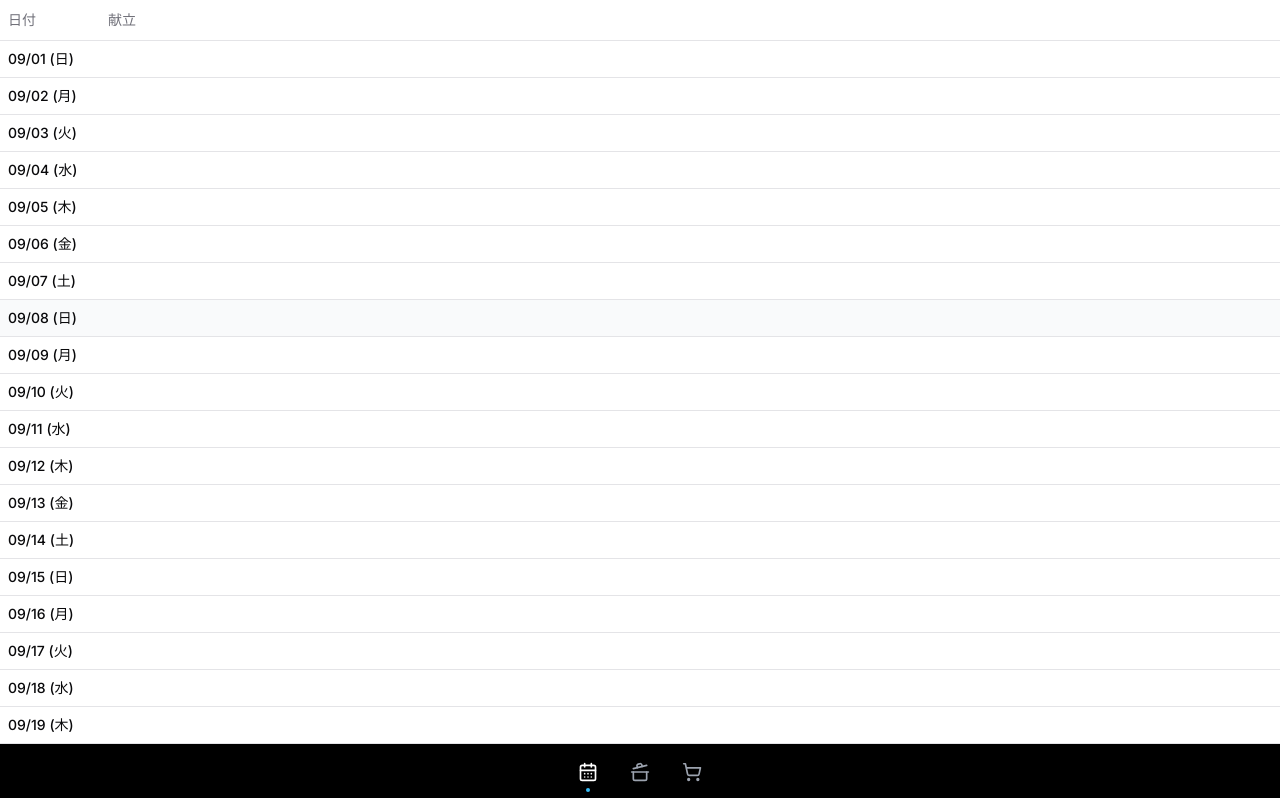
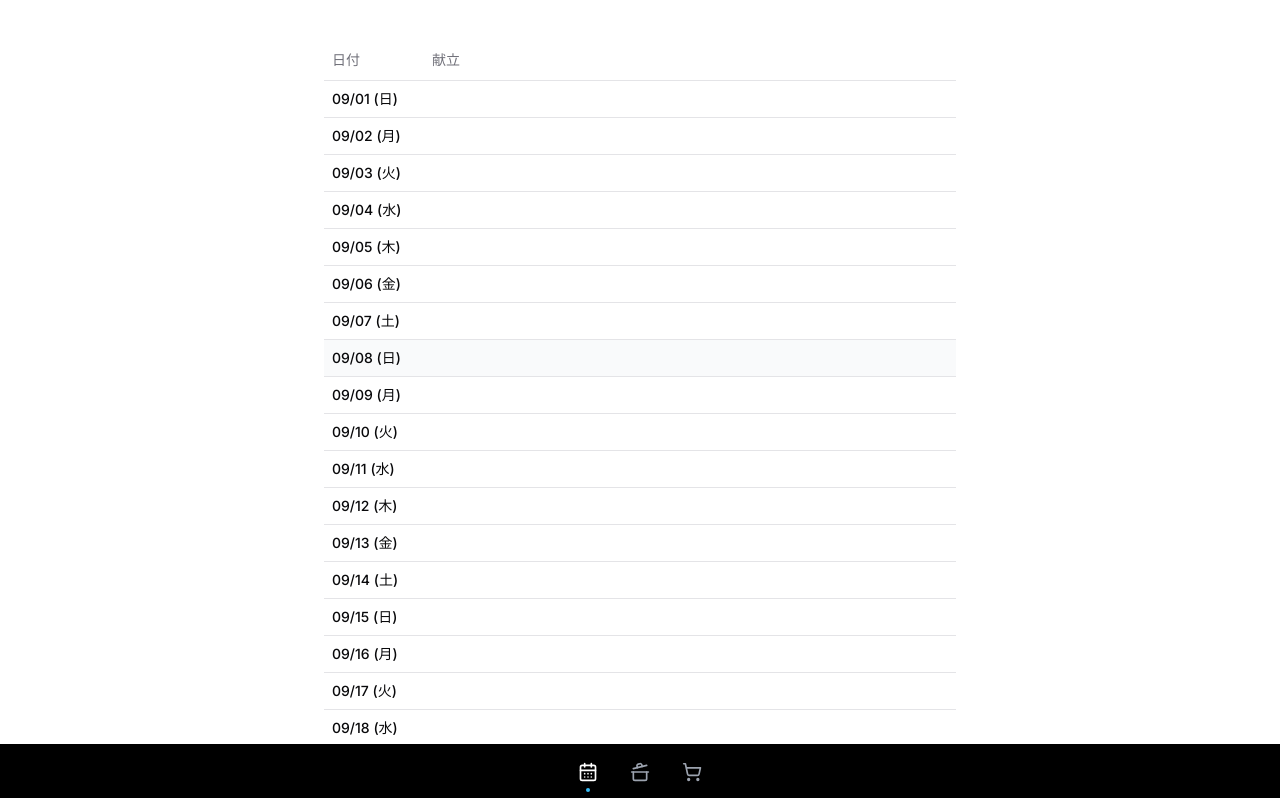
Before and after one commit to islaree/next-recipe-app, a Next.js app: page /calendar in a window 1280 px wide. Shown: the top 798 px of the page. Built offline with nearby package versions, Linux system fonts and the light colour scheme.

Commit message:
update: new design

```diff
--- a/app/calendar/page.tsx
+++ b/app/calendar/page.tsx
@@ -23,7 +23,7 @@ export default function Home() {
   const dates = generateDates(year, month);
 
   return (
-    <div>
+    <div className="max-w-2xl mx-auto px-5 pt-10 py-24">
       <DateTable dates={dates} />
     </div>
   );
```
